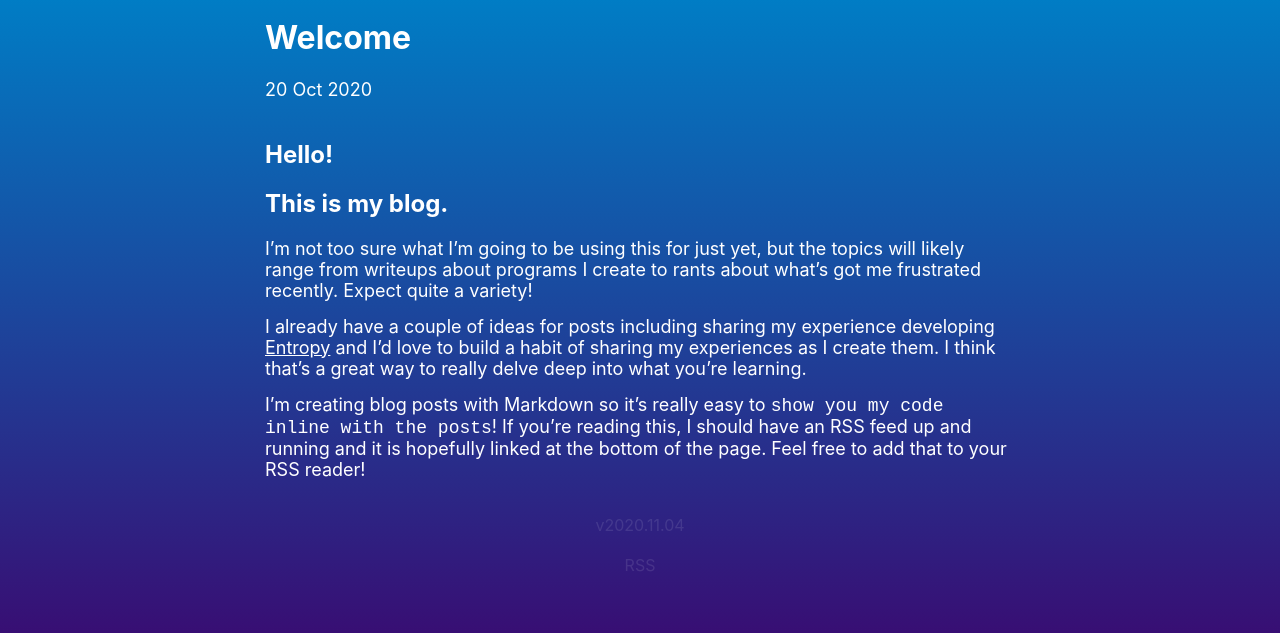
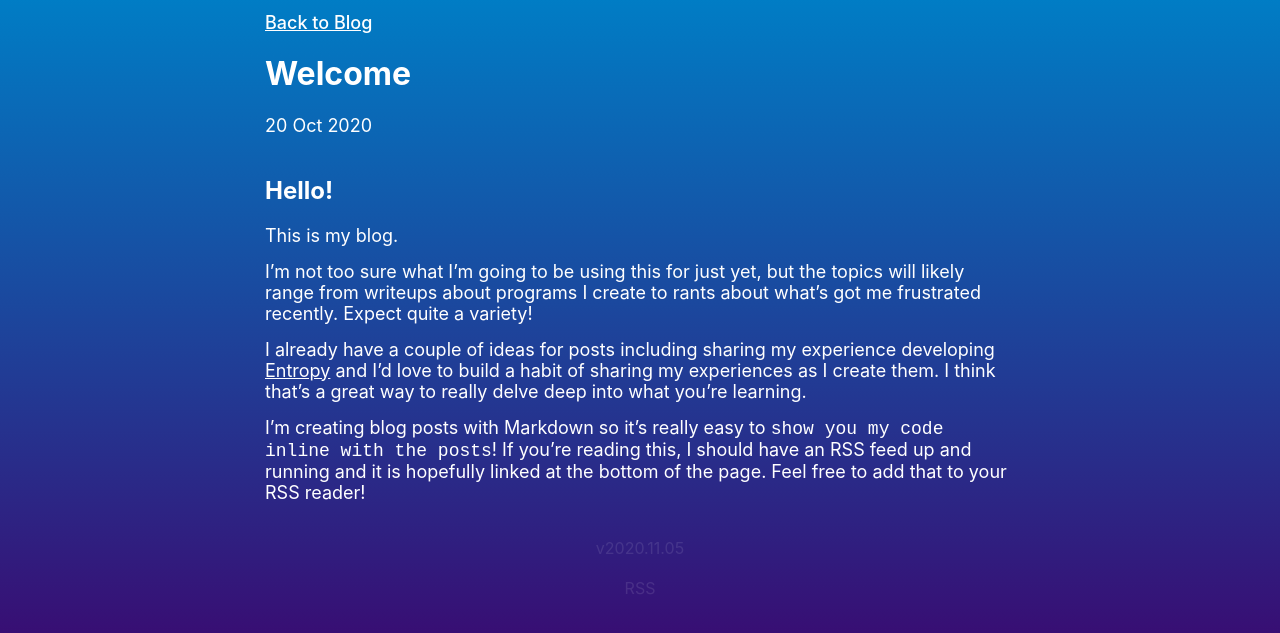
Before and after one commit to tylerdak/TestSite, a plain HTML site: page 2020/10/20/welcome.html in a window 1280 px wide. Shown: the part 165-798 px from the top of the page. Drawn offline with Linux system fonts and the light colour scheme.

Commit message:
Add "Back to Blog" button at top of blog posts.

```diff
--- a/2020/10/20/welcome.html
+++ b/2020/10/20/welcome.html
@@ -39,13 +39,16 @@
         </a>
 
         <div style="margin: auto; max-width: 750px; text-align: left;">
+<a href="/blog" title="Back to Blog" style="font-size: 12px; text-decoration: underline;"><h2 style="font-weight: 500;">Back to Blog</h2></a>
+<!-- <a href="/blog" title="Back to Blog"><h1>Welcome</h1></a> -->
 <h1>Welcome</h1>
 <p>20 Oct 2020</p>
 
 <br>
 
 <p><h2 id="hello">Hello!</h2>
-<h2 id="this-is-my-blog">This is my blog.</h2>
+<p>This is my blog.</p>
+
 <p>I’m not too sure what I’m going to be using this for just yet, but the topics will likely range from writeups about programs I create to rants about what’s got me frustrated recently. Expect quite a variety!</p>
 
 <p>I already have a couple of ideas for posts including sharing my experience developing <a href="https://getentropy.tylerdakin.com">Entropy</a> and I’d love to build a habit of sharing my experiences as I create them. I think that’s a great way to really delve deep into what you’re learning.</p>
@@ -56,5 +59,5 @@
 
 <br>
     </body>
-    <footer style="opacity: 0.1; margin-bottom: 30px;">v2020.11.04<br><br><a style="text-decoration: none;" href="https://site.tylerdakin.com/feed.xml">RSS</a></footer>
+    <footer style="opacity: 0.1; margin-bottom: 30px;">v2020.11.05<br><br><a style="text-decoration: none;" href="https://site.tylerdakin.com/feed.xml">RSS</a></footer>
 </html>
--- a/feed.xml
+++ b/feed.xml
@@ -9,7 +9,8 @@
 			<item>
 				<title>Welcome</title>
 				<description>&lt;h2 id=&quot;hello&quot;&gt;Hello!&lt;/h2&gt;
-&lt;h2 id=&quot;this-is-my-blog&quot;&gt;This is my blog.&lt;/h2&gt;
+&lt;p&gt;This is my blog.&lt;/p&gt;
+
 &lt;p&gt;I’m not too sure what I’m going to be using this for just yet, but the topics will likely range from writeups about programs I create to rants about what’s got me frustrated recently. Expect quite a variety!&lt;/p&gt;
 
 &lt;p&gt;I already have a couple of ideas for posts including sharing my experience developing &lt;a href=&quot;https://getentropy.tylerdakin.com&quot;&gt;Entropy&lt;/a&gt; and I’d love to build a habit of sharing my experiences as I create them. I think that’s a great way to really delve deep into what you’re learning.&lt;/p&gt;
```
Also changed, not shown: blog.html (+1 -1 lines), favorites.html (+1 -1 lines), index.html (+1 -1 lines).
